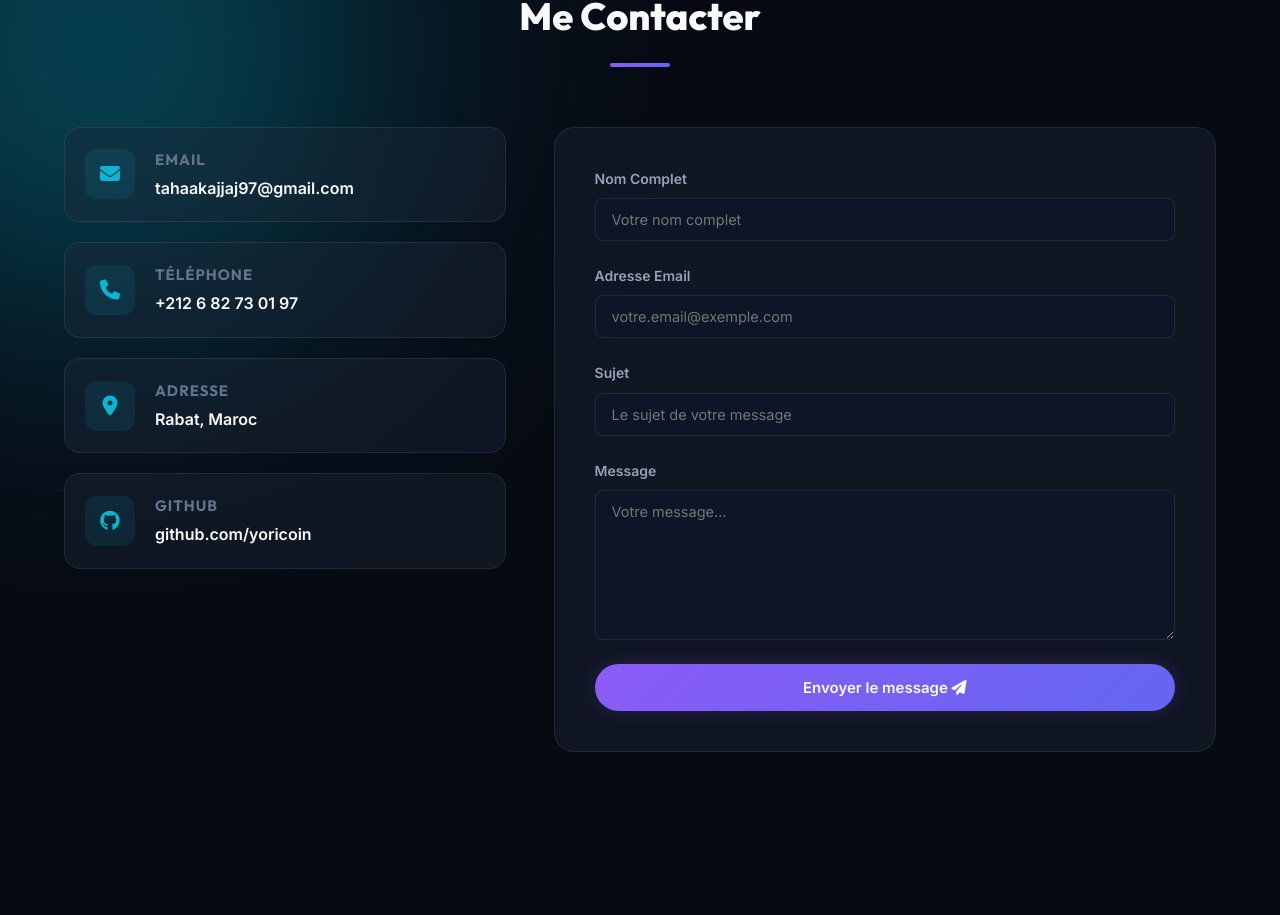
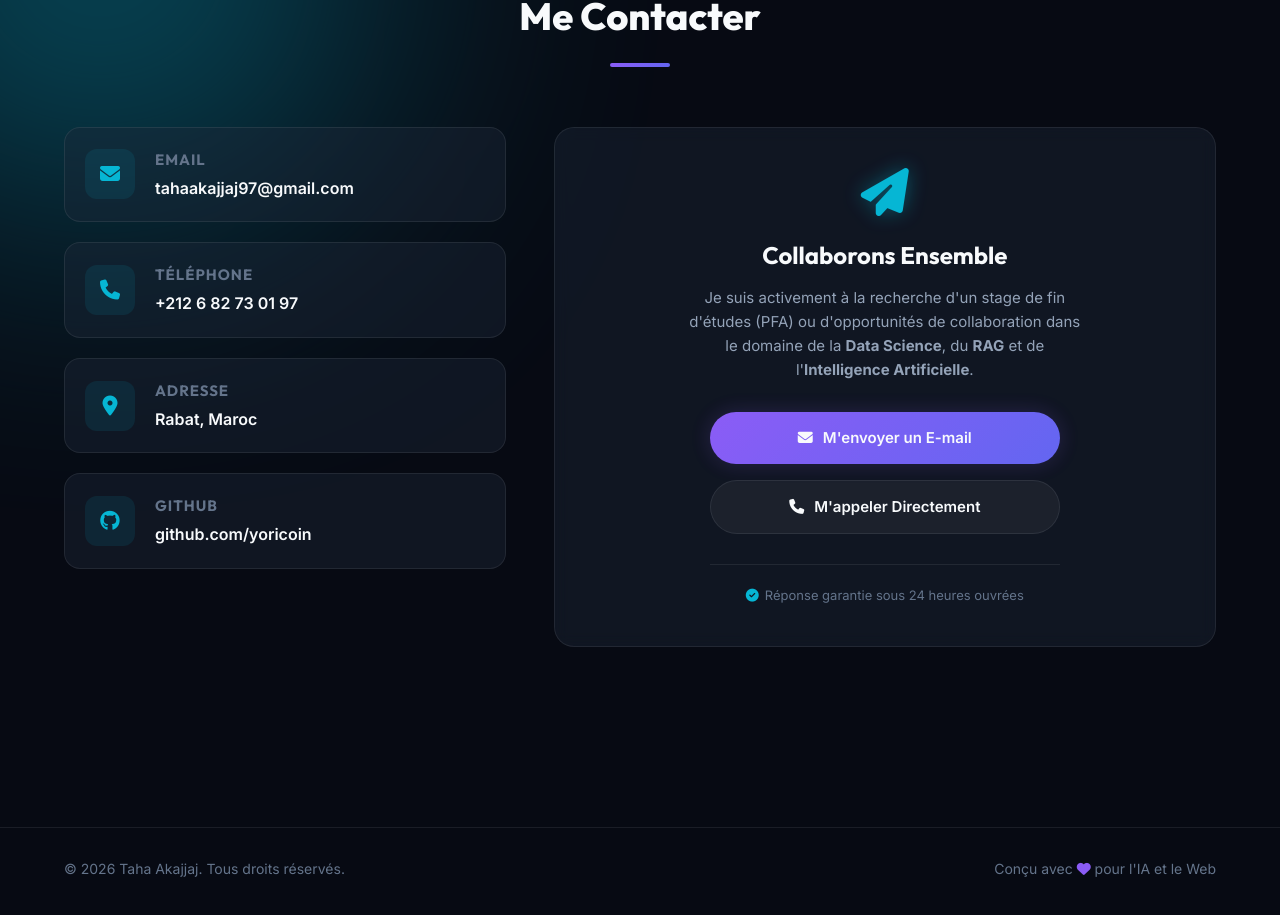
Before and after one commit to yoricoin/Portfolio-Taha-Akajjaj, a React (Vite) app: page / in a window 1280 px wide. Shown: the part 6194-7109 px from the top of the page. Built offline with nearby package versions, Linux system fonts and the light colour scheme.

Commit message:
Update Contact section: replaced form with direct action cards

```diff
--- a/src/components/Contact.jsx
+++ b/src/components/Contact.jsx
@@ -1,54 +1,6 @@
-import React, { useState } from 'react';
+import React from 'react';
 
 const Contact = () => {
-  const [formData, setFormData] = useState({
-    name: '',
-    email: '',
-    subject: '',
-    message: ''
-  });
-
-  const [status, setStatus] = useState({
-    submitting: false,
-    success: false,
-    error: false,
-    message: ''
-  });
-
-  const handleChange = (e) => {
-    const { id, value } = e.target;
-    setFormData((prev) => ({
-      ...prev,
-      [id]: value
-    }));
-  };
-
-  const handleSubmit = (e) => {
-    e.preventDefault();
-    setStatus({
-      submitting: true,
-      success: false,
-      error: false,
-      message: ''
-    });
-
-    // Simulate sending message (mock AJAX request)
-    setTimeout(() => {
-      setStatus({
-        submitting: false,
-        success: true,
-        error: false,
-        message: 'Votre message a bien été envoyé. Merci !'
-      });
-      setFormData({
-        name: '',
-        email: '',
-        subject: '',
-        message: ''
-      });
-    }, 1500);
-  };
-
   return (
     <section id="contact" class="contact-section section-padding reveal">
       <div class="container">
@@ -59,6 +11,7 @@ const Contact = () => {
         </div>
 
         <div class="contact-grid">
+          {/* Left Cards: Contact Info Details */}
           <div class="contact-cards">
             <div class="contact-info-card">
               <div class="contact-icon"><i class="fa-solid fa-envelope"></i></div>
@@ -90,72 +43,34 @@ const Contact = () => {
             </div>
           </div>
 
-          <div class="contact-form-container">
-            <form id="contact-form" class="contact-form" onSubmit={handleSubmit}>
-              <div class="form-group">
-                <label htmlFor="name" class="form-label">Nom Complet</label>
-                <input
-                  type="text"
-                  id="name"
-                  class="form-input"
-                  placeholder="Votre nom complet"
-                  value={formData.name}
-                  onChange={handleChange}
-                  required
-                />
-              </div>
-              <div class="form-group">
-                <label htmlFor="email" class="form-label">Adresse Email</label>
-                <input
-                  type="email"
-                  id="email"
-                  class="form-input"
-                  placeholder="votre.email@exemple.com"
-                  value={formData.email}
-                  onChange={handleChange}
-                  required
-                />
-              </div>
-              <div class="form-group">
-                <label htmlFor="subject" class="form-label">Sujet</label>
-                <input
-                  type="text"
-                  id="subject"
-                  class="form-input"
-                  placeholder="Le sujet de votre message"
-                  value={formData.subject}
-                  onChange={handleChange}
-                  required
-                />
-              </div>
-              <div class="form-group">
-                <label htmlFor="message" class="form-label">Message</label>
-                <textarea
-                  id="message"
-                  class="form-input form-textarea"
-                  placeholder="Votre message..."
-                  value={formData.message}
-                  onChange={handleChange}
-                  required
-                ></textarea>
-              </div>
-              <button
-                type="submit"
-                class="btn btn-primary btn-submit"
-                disabled={status.submitting}
-              >
-                {status.submitting ? (
-                  <span>Envoi en cours... <i class="fa-solid fa-spinner fa-spin"></i></span>
-                ) : (
-                  <span>Envoyer le message <i class="fa-solid fa-paper-plane"></i></span>
-                )}
-              </button>
-              {status.message && (
-                <div class={`form-status ${status.success ? 'success' : 'error'}`}>
-                  {status.message}
-                </div>
-              )}
-            </form>
+          {/* Right Card: Direct Connection Action (Replaces Form) */}
+          <div class="contact-form-container" style={{ display: 'flex', flexDirection: 'column', justifyContent: 'center', alignItems: 'center', textAlign: 'center' }}>
+            <div style={{ marginBottom: '30px' }}>
+              <i class="fa-solid fa-paper-plane" style={{ fontSize: '48px', color: 'var(--accent-cyan)', filter: 'drop-shadow(0 0 10px rgba(6, 182, 212, 0.4))', marginBottom: '20px', display: 'inline-block' }}></i>
+              <h3 style={{ fontFamily: 'var(--font-heading)', fontSize: '24px', fontWeight: '700', marginBottom: '12px' }}>
+                Collaborons Ensemble
+              </h3>
+              <p style={{ color: 'var(--text-secondary)', fontSize: '15px', maxWidth: '400px', margin: '0 auto', lineHeight: '1.6' }}>
+                Je suis activement à la recherche d'un stage de fin d'études (PFA) ou d'opportunités de collaboration dans le domaine de la <strong>Data Science</strong>, du <strong>RAG</strong> et de l'<strong>Intelligence Artificielle</strong>.
+              </p>
+            </div>
+
+            <div style={{ display: 'flex', flexDirection: 'column', gap: '16px', width: '100%', maxWidth: '350px' }}>
+              <a href="mailto:tahaakajjaj97@gmail.com" class="btn btn-primary" style={{ justifyContent: 'center', width: '100%', padding: '14px 20px' }}>
+                <i class="fa-solid fa-envelope"></i> M'envoyer un E-mail
+              </a>
+
+              <a href="tel:0682730197" class="btn btn-secondary" style={{ justifyContent: 'center', width: '100%', padding: '14px 20px' }}>
+                <i class="fa-solid fa-phone"></i> M'appeler Directement
+              </a>
+            </div>
+
+            <div style={{ marginTop: '30px', borderTop: '1px solid var(--border-color)', paddingTop: '20px', width: '100%', maxWidth: '350px' }}>
+              <p style={{ color: 'var(--text-muted)', fontSize: '13px' }}>
+                <i class="fa-solid fa-circle-check" style={{ color: 'var(--accent-cyan)', marginRight: '6px' }}></i>
+                Réponse garantie sous 24 heures ouvrées
+              </p>
+            </div>
           </div>
         </div>
       </div>
```
